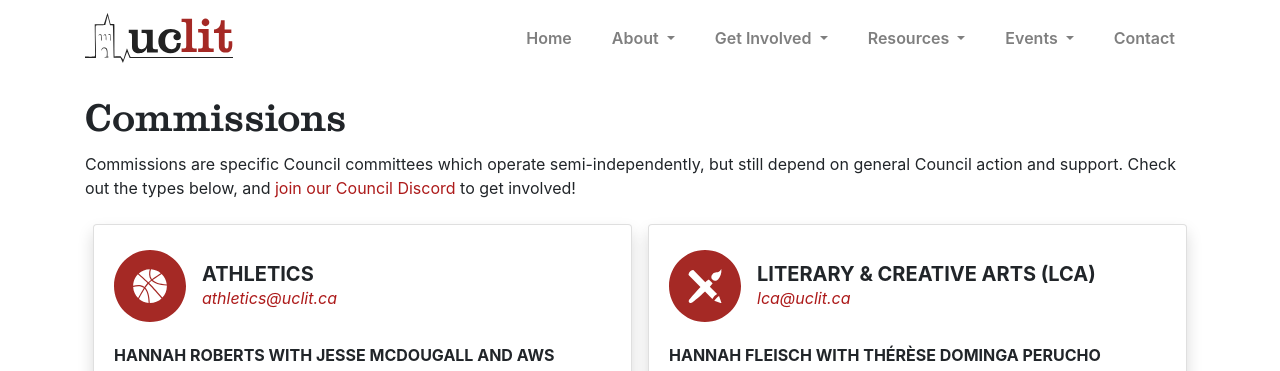
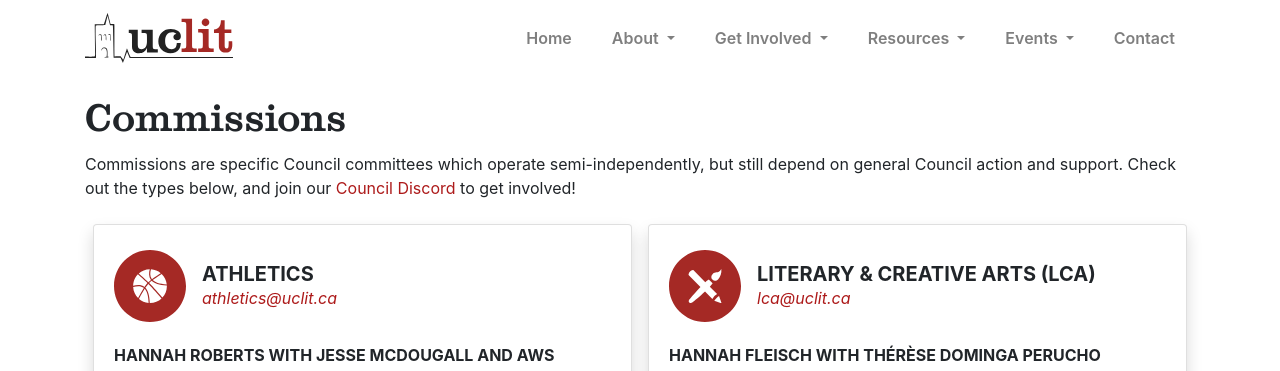
Before and after one commit to uclit-webmaster/uclit-site, a Jekyll site: the page built from get-involved/commissions.html, in a window 1280 px wide and 900 px high. Shown: the top 371 px of the window. Built offline with Jekyll 4.4.1, drawn with Linux system fonts in a browser that asks for light colours; nearby versions of some CDN libraries; part of the change alters nothing that is shown.

```diff
--- a/get-involved/commissions.html
+++ b/get-involved/commissions.html
@@ -4,7 +4,7 @@ title: Commissions
 ---
 <h1 class="font-secondary">Commissions</h1>
 <p data-aos="fade-up">
-    Commissions are specific Council committees which operate semi-independently, but still depend on general Council action and support. Check out the types below, and <a href="https://discord.gg/fKyQjVeh5k">join our Council Discord</a> to get involved!
+    Commissions are specific Council committees which operate semi-independently, but still depend on general Council action and support. Check out the types below, and join our <a href="https://discord.gg/fKyQjVeh5k">Council Discord</a> to get involved!
 </p>
 <div class="container">
   <div class="row ">
```
